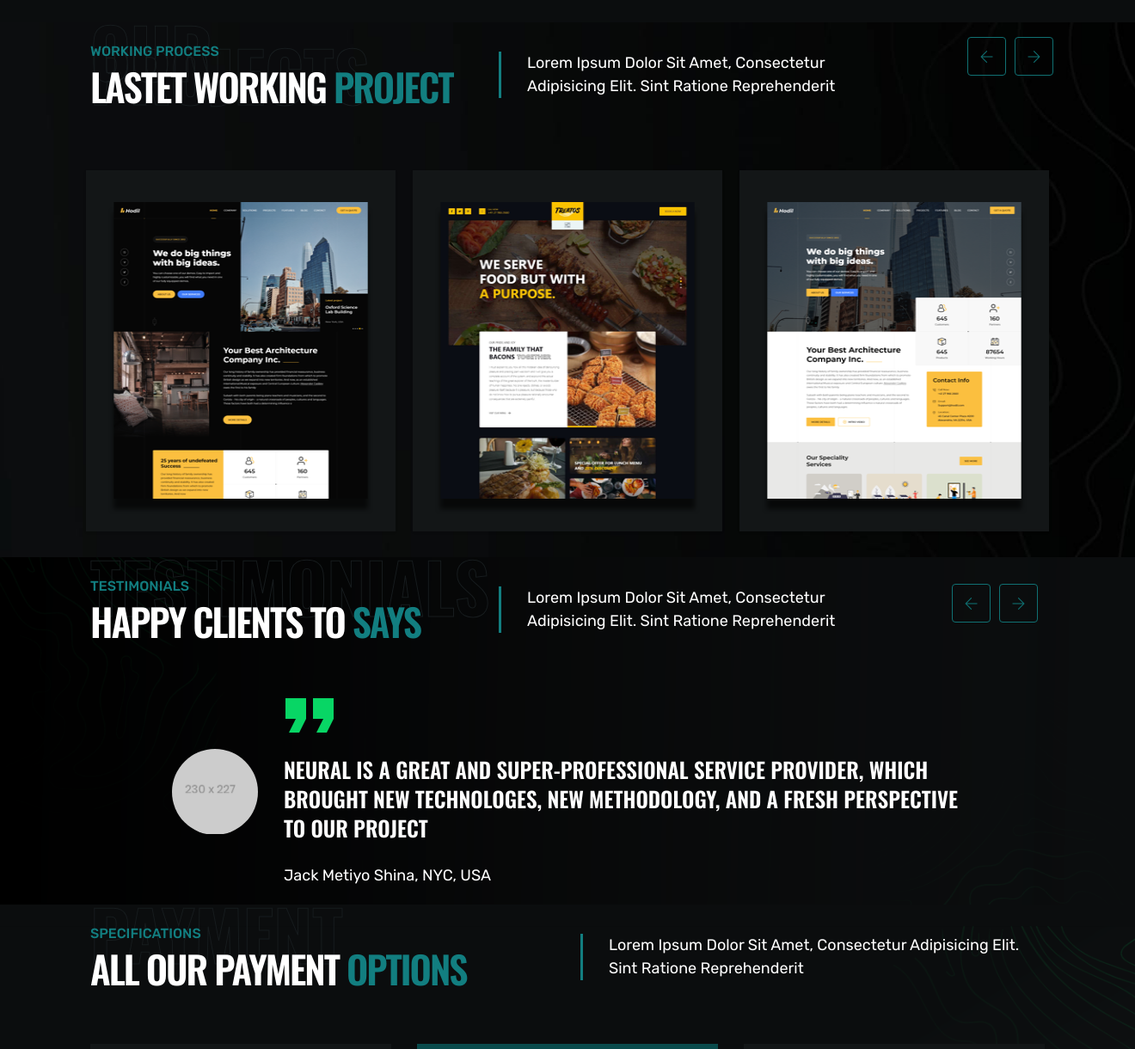
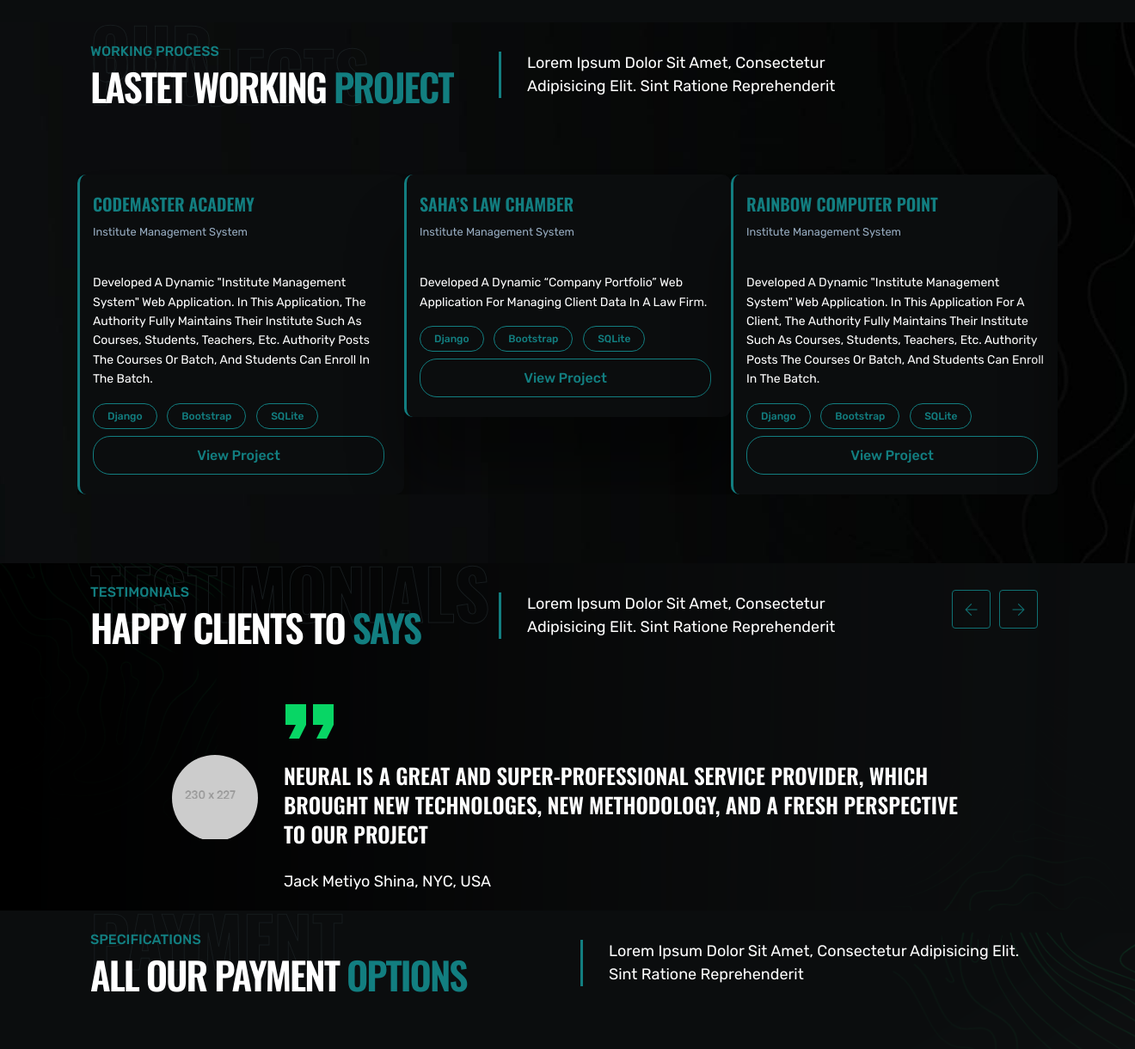
Before and after one commit to mrshakil015/My-Portfolio, a Django app: page / in a window 1320 px wide. Shown: the part 2918-4138 px from the top of the page at 86% size. Run offline with Django 5.2, Linux system fonts and the light colour scheme; some libraries are stand-ins or nearby versions; grey boxes are pictures that could not be loaded.

Commit message:
Update project section

```diff
--- a/portfolio/portfolio_app/static/frontend_asset/assets/css/theme.css
+++ b/portfolio/portfolio_app/static/frontend_asset/assets/css/theme.css
@@ -36,6 +36,8 @@
 */
 
 /*
+
+
 ==========================
 	BANNER AREA CSSS
 ==========================
@@ -2020,3 +2022,31 @@
     display: inline-block;
     width: auto;
 }
+
+
+.badge {
+    background: transparent !important;
+    color: #127e80;
+    border: 1px solid #127e80;
+    font-weight: 500;
+    margin-bottom: 0.5rem;
+    margin-right: 0.5rem;
+    border-radius: 20px;
+    padding: 0.5rem 1rem;
+}
+
+.btn-primary {
+    background: transparent !important;
+    color: #127e80;
+    border: 1px solid #127e80;
+    font-weight: 500;
+    margin-bottom: 0.5rem;
+    margin-right: 0.5rem;
+    border-radius: 20px;
+    padding: 0.5rem 1rem;
+}
+.btn-primary:hover{
+    background: #127e80 !important;
+    color: rgb(255, 255, 255);
+    border: none;
+}
--- a/portfolio/portfolio_app/templates/frontend/home.html
+++ b/portfolio/portfolio_app/templates/frontend/home.html
@@ -12,9 +12,11 @@
                     <div class="col-lg-7">
                         <div class="wlc-title white">
                             <h1 class="fadeInDown animated">Hi, I'm <span>Md. Shakil</span></h1>
-                            <p class="fadeInDown animated">A passionate <strong>Backend Software Developer</strong> in Django. </p>
+                            <p class="fadeInDown animated">A passionate <strong>Backend Software Developer</strong> in
+                                Django. </p>
 
-                            <a href="#" class="cbtn cbnt1 fadeInDown animated">Getting Started <i class="fal fa-angle-right"></i></a>
+                            <a href="#" class="cbtn cbnt1 fadeInDown animated">Getting Started <i
+                                    class="fal fa-angle-right"></i></a>
                         </div>
                     </div>
                 </div>
@@ -60,7 +62,8 @@
                     <strong class="filltext">About me</strong>
                     <h2 class="mb-4">Today's unreal Imagination, The Reality of <span>Future</span></h2>
 
-                    <a href="#" class="cbtn cbnt1 fadeInDown animated">download cv <i class="fal fa-angle-right"></i></a>
+                    <a href="#" class="cbtn cbnt1 fadeInDown animated">download cv <i
+                            class="fal fa-angle-right"></i></a>
                 </div>
             </div>
         </div>
@@ -81,7 +84,10 @@
             </div>
             <div class="col-lg-6 align-self-center">
                 <div class="info-content">
-                        <p>As a Backend developer, I have a strong knowledge in Django web development and REST API. I have experience building and deploying reliable web applications using Django and also know about machine learning and deep learning. I enjoy working in teams and use my management and leadership skills to complete projects successfully.</p>
+                    <p>As a Backend developer, I have a strong knowledge in Django web development and REST API. I have
+                        experience building and deploying reliable web applications using Django and also know about
+                        machine learning and deep learning. I enjoy working in teams and use my management and
+                        leadership skills to complete projects successfully.</p>
                 </div>
             </div>
         </div>
@@ -95,7 +101,8 @@
                     <small>[Jan 2025 - Present]</small>
                     <p class="mt-2">
                         • Design & Development web application and AI tools for enhancing product functionality. <br>
-                            • Collaborate closely with the research team to experiment with state-of-the-art algorithms. Conduct
+                        • Collaborate closely with the research team to experiment with state-of-the-art algorithms.
+                        Conduct
                         regular code reviews and achieve technical guidance.
                     </p>
                 </div>
@@ -105,7 +112,8 @@
                     <h5>Sr. IT Instructor</h5>
                     <span>Rainbow Computer Point</span> <br>
                     <small>[Feb 2024 - Dec 2024]</small>
-                        <p class="mt-2">Instructed students on foundational to advanced computer skills, covering office programs,
+                    <p class="mt-2">Instructed students on foundational to advanced computer skills, covering office
+                        programs,
                         hardware, graphic design, and various computer functionalities.</p>
                 </div>
             </div>
@@ -116,7 +124,8 @@
                     <small>[Aug 2023 - Jan 2024]</small>
                     <p class="mt-2">
                         • Design & Development web application and AI tools for enhancing product functionality. <br>
-                            • Collaborate closely with the research team to experiment with state-of-the-art algorithms. Conduct
+                        • Collaborate closely with the research team to experiment with state-of-the-art algorithms.
+                        Conduct
                         regular code reviews and achieve technical guidance.</p>
                 </div>
             </div>
@@ -125,7 +134,8 @@
                     <h5>Sr. IT Instructor</h5>
                     <span>Rainbow Computer Point</span> <br>
                     <small>[Nov 2019 - Aug 2023]</small>
-                        <p class="mt-2">Instructed students on foundational to advanced computer skills, covering office programs,
+                    <p class="mt-2">Instructed students on foundational to advanced computer skills, covering office
+                        programs,
                         hardware, graphic design, and various computer functionalities.</p>
                 </div>
             </div>
@@ -248,7 +258,7 @@
     <!--:::::SERVICE AREA END :::::::-->
 
     <!--:::::PROJECT AREA START :::::::-->
-    <div class="project-area section-padding" >
+    <div class="project-area section-padding">
         <div class="container">
             <div class="row">
                 <div class="col-lg-5 align-self-center">
@@ -267,42 +277,57 @@
             <div class="space-60"></div>
             <div class="row">
                 <ul id="da-thumbs" class="da-thumbs portfolio-carousel owl-carousel">
-                    <li>
-                        <a href="portfolio.html">
-                            <img src="{% static 'frontend_asset/assets/img/project/project1.png' %}" alt="">
-                            <div><span>Menu by Simon Jensen</span></div>
-                        </a>
-                    </li>
-                    <li>
-                        <a href="portfolio.html">
-                            <img src="{% static 'frontend_asset/assets/img/project/project2.png' %}" alt="">
-                            <div><span>Menu by Simon Jensen</span></div>
-                        </a>
-                    </li>
-                    <li>
-                        <a href="portfolio.html">
-                            <img src="{% static 'frontend_asset/assets/img/project/project3.png' %}" alt="">
-                            <div><span>Menu by Simon Jensen</span></div>
-                        </a>
-                    </li>
-                    <li>
-                        <a href="portfolio.html">
-                            <img src="{% static 'frontend_asset/assets/img/project/project4.png' %}" alt="">
+                    <div class="skill-box skill-box2">
+                        <h5>CodeMaster Academy</h5>
+                        <small>Institute Management System</small> <br>
+                        <p class="mt-2">
+                            Developed a dynamic "Institute Management System" web application.
+                            In this application, the Authority fully maintains their Institute such as Courses,
+                            Students, Teachers, etc.
+                            Authority posts the courses or batch, and Students can enroll in the batch.
+                        </p>
                         <div>
-                                <span>Menu by Simon Jensen</span>
+                            <button class="badge">Django</button>
+                            <button class="badge">Bootstrap</button>
+                            <button class="badge">SQLite</button>
                         </div>
-                        </a>
-                    </li>
-                    <li>
-                        <a href="portfolio.html">
-                            <img src="{% static 'frontend_asset/assets/img/project/project2.png' %}" alt="">
+                        <button class="btn-primary">View Project</button>
+                    </div>
+
+                    <div class="skill-box skill-box2">
+                        <h5>Saha’s Law Chamber</h5>
+                        <small>Institute Management System</small> <br>
+                        <p class="mt-2">
+                            Developed a  dynamic “Company Portfolio” web application for managing client data in a law firm.
+                        </p>
                         <div>
-                                <span>Menu by Simon Jensen</span>
+                            <button class="badge">Django</button>
+                            <button class="badge">Bootstrap</button>
+                            <button class="badge">SQLite</button>
                         </div>
-                        </a>
-                    </li>
+                        <button class="btn-primary">View Project</button>
+                    </div>
+
+                    <div class="skill-box skill-box2">
+                        <h5>Rainbow Computer Point</h5>
+                        <small>Institute Management System</small> <br>
+                        <p class="mt-2">
+                            Developed a dynamic "Institute Management System" web application.
+                            In this application for a client, the Authority fully maintains their Institute such as Courses,
+                            Students, Teachers, etc. Authority posts the courses or batch, and Students can enroll in the batch.
+                        </p>
+                        <div>
+                            <button class="badge">Django</button>
+                            <button class="badge">Bootstrap</button>
+                            <button class="badge">SQLite</button>
+                        </div>
+                        <button class="btn-primary">View Project</button>
+                    </div>
+
+
                 </ul>
             </div>
+            <div class="space-60"></div>
         </div>
     </div>
     <!--:::::PROJECT AREA END :::::::-->
@@ -334,7 +359,8 @@
                             </div>
                             <div class="testimonial-text animated fadeInDown">
                                 <img src="{% static 'frontend_asset/assets/img/icon/quote.png' %}" alt="">
-                                <h4>Neural is a great and super-professional service provider, which brought new technologes, new methodology, and a fresh perspective to our project</h4>
+                                <h4>Neural is a great and super-professional service provider, which brought new
+                                    technologes, new methodology, and a fresh perspective to our project</h4>
                                 <p>Jack Metiyo Shina, NYC, USA</p>
                             </div>
                         </div>
@@ -344,7 +370,8 @@
                             </div>
                             <div class="testimonial-text">
                                 <img src="{% static 'frontend_asset/assets/img/icon/quote.png' %}" alt="">
-                                <h4>Neural is a great and super-professional service provider, which brought new technologes, new methodology, and a fresh perspective to our project</h4>
+                                <h4>Neural is a great and super-professional service provider, which brought new
+                                    technologes, new methodology, and a fresh perspective to our project</h4>
                                 <p>Jack Metiyo Shina, NYC, USA</p>
                             </div>
                         </div>
@@ -354,7 +381,8 @@
                             </div>
                             <div class="testimonial-text">
                                 <img src="{% static 'frontend_asset/assets/img/icon/quote.png' %}" alt="">
-                                <h4>Neural is a great and super-professional service provider, which brought new technologes, new methodology, and a fresh perspective to our project</h4>
+                                <h4>Neural is a great and super-professional service provider, which brought new
+                                    technologes, new methodology, and a fresh perspective to our project</h4>
                                 <p>Jack Metiyo Shina, NYC, USA</p>
                             </div>
                         </div>
@@ -494,7 +522,8 @@
                         <div class="blog-description">
                             <p>September 28, 2019</p>
                             <a href="single-blog.html">Hypnosis 12 Steps To Acquire Mind Power...</a>
-                            <a href="single-blog.html" class="readmore-btn"><i class="fal fa-arrow-right"></i> read more</a>
+                            <a href="single-blog.html" class="readmore-btn"><i class="fal fa-arrow-right"></i> read
+                                more</a>
                         </div>
 
                     </div>
@@ -507,7 +536,8 @@
                         <div class="blog-description">
                             <p>September 28, 2019</p>
                             <a href="single-blog.html">Addiction When Gambling Becomes...</a>
-                            <a href="single-blog.html" class="readmore-btn"><i class="fal fa-arrow-right"></i> read more</a>
+                            <a href="single-blog.html" class="readmore-btn"><i class="fal fa-arrow-right"></i> read
+                                more</a>
                         </div>
 
                     </div>
@@ -520,7 +550,8 @@
                         <div class="blog-description">
                             <p>September 28, 2019</p>
                             <a href="single-blog.html">Harness The Power Of Your Dreams...</a>
-                            <a href="single-blog.html" class="readmore-btn"><i class="fal fa-arrow-right"></i> read more</a>
+                            <a href="single-blog.html" class="readmore-btn"><i class="fal fa-arrow-right"></i> read
+                                more</a>
                         </div>
 
                     </div>
@@ -533,7 +564,8 @@
                         <div class="blog-description">
                             <p>September 28, 2019</p>
                             <a href="single-blog.html">Addiction When Gambling Becomes...</a>
-                            <a href="single-blog.html" class="readmore-btn"><i class="fal fa-arrow-right"></i> read more</a>
+                            <a href="single-blog.html" class="readmore-btn"><i class="fal fa-arrow-right"></i> read
+                                more</a>
                         </div>
                     </div>
                 </div>
```
Lines whose indentation alone changed are shown as unchanged.
